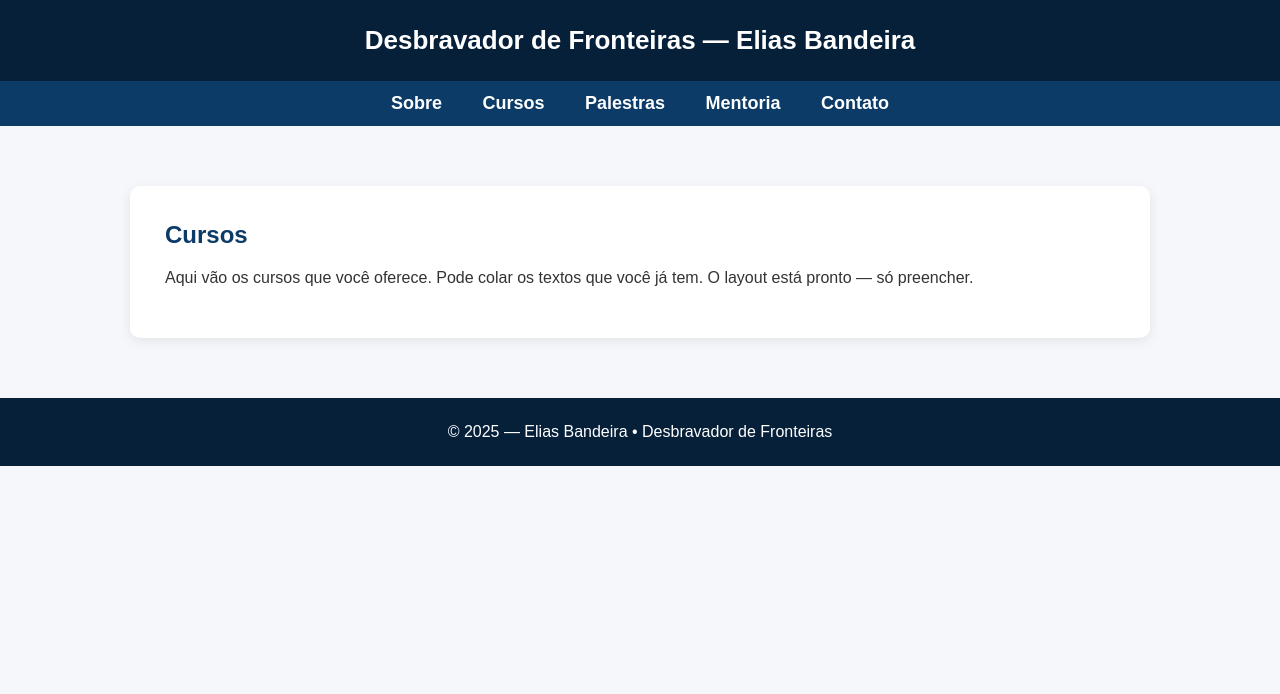
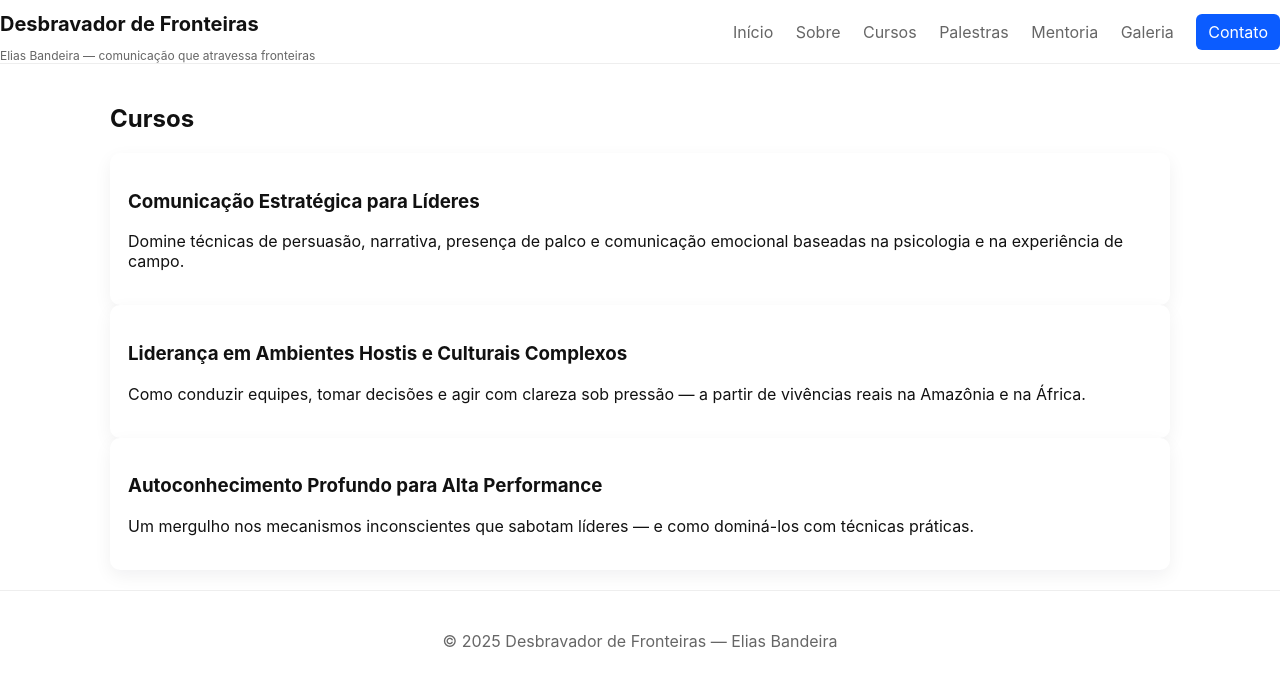
Before and after one commit to eliasbandeira/desbravador-de-fronteiras, a plain HTML site: page cursos.html in a window 1280 px wide. Drawn offline with Linux system fonts and the light colour scheme; files that its build step writes are made by us from their sources.

Commit message:
Add files via upload

```diff
--- a/cursos.html
+++ b/cursos.html
@@ -1,103 +1,50 @@
-<!DOCTYPE html>
+<!doctype html>
 <html lang="pt-BR">
 <head>
-<meta charset="UTF-8" />
-<meta name="viewport" content="width=device-width, initial-scale=1.0" />
-<title>Cursos — Desbravador de Fronteiras</title>
+  <meta charset="utf-8">
+  <title>Cursos — Desbravador de Fronteiras</title>
+  <meta name="viewport" content="width=device-width,initial-scale=1">
+  <link rel="stylesheet" href="css/style.css">
+</head>
+<body>
+  <header class="site-header">
+    <div class="header-inner">
+      <div>
+        <h1 class="brand">Desbravador de Fronteiras</h1>
+        <div class="tagline">Elias Bandeira — comunicação que atravessa fronteiras</div>
+      </div>
+      <nav class="main-nav">
+        <a href="index.html">Início</a>
+        <a href="sobre.html">Sobre</a>
+        <a href="cursos.html">Cursos</a>
+        <a href="palestras.html">Palestras</a>
+        <a href="mentoria.html">Mentoria</a>
+        <a href="galeria.html">Galeria</a>
+        <a href="contato.html" class="cta">Contato</a>
+      </nav>
+    </div>
+  </header>
 
-<style>
-/* ======== ESTILO IGUAL AO INDEX ======== */
-:root {
-  --accent: #0b5cff;
-  --dark-blue: #07203a;
-  --mid-blue: #0b3b66;
-  --bg: #f5f7fa;
-  --text: #333;
-}
+  <main class="container">
+    <h2 class="section-title">Cursos</h2>
 
-body {
-  margin: 0;
-  font-family: Arial, sans-serif;
-  background: var(--bg);
-  color: var(--text);
-}
+    <div class="card">
+      <h3>Comunicação Estratégica para Líderes</h3>
+      <p>Domine técnicas de persuasão, narrativa, presença de palco e comunicação emocional baseadas na psicologia e na experiência de campo.</p>
+    </div>
 
-header {
-  background: var(--dark-blue);
-  color: #fff;
-  padding: 25px 0;
-  text-align: center;
-  font-size: 26px;
-  font-weight: bold;
-}
+    <div class="card">
+      <h3>Liderança em Ambientes Hostis e Culturais Complexos</h3>
+      <p>Como conduzir equipes, tomar decisões e agir com clareza sob pressão — a partir de vivências reais na Amazônia e na África.</p>
+    </div>
 
-nav {
-  background: var(--mid-blue);
-  padding: 12px 0;
-  text-align: center;
-}
+    <div class="card">
+      <h3>Autoconhecimento Profundo para Alta Performance</h3>
+      <p>Um mergulho nos mecanismos inconscientes que sabotam líderes — e como dominá-los com técnicas práticas.</p>
+    </div>
+  </main>
 
-nav a {
-  color: #fff;
-  margin: 0 18px;
-  text-decoration: none;
-  font-size: 18px;
-  font-weight: 600;
-}
-
-nav a:hover {
-  color: var(--accent);
-}
-
-section {
-  width: 90%;
-  max-width: 950px;
-  margin: 60px auto;
-  background: white;
-  padding: 35px;
-  border-radius: 10px;
-  box-shadow: 0 3px 12px rgba(0,0,0,0.08);
-}
-
-section h2 {
-  margin-top: 0;
-  color: var(--mid-blue);
-}
-
-footer {
-  text-align: center;
-  padding: 25px;
-  background: var(--dark-blue);
-  color: white;
-  margin-top: 45px;
-}
-</style>
-</head>
-
-<body>
-
-<header>Desbravador de Fronteiras — Elias Bandeira</header>
-
-<nav>
-  <a href="index.html">Sobre</a>
-  <a href="cursos.html">Cursos</a>
-  <a href="palestras.html">Palestras</a>
-  <a href="mentoria.html">Mentoria</a>
-  <a href="contato.html">Contato</a>
-</nav>
-
-<section>
-  <h2>Cursos</h2>
-  <p>
-    Aqui vão os cursos que você oferece.
-    Pode colar os textos que você já tem.
-    O layout está pronto — só preencher.
-  </p>
-</section>
-
-<footer>
-  © 2025 — Elias Bandeira • Desbravador de Fronteiras
-</footer>
-
+  <footer class="site-footer"><div class="container">&copy; <span id="yrc"></span> Desbravador de Fronteiras — Elias Bandeira</div></footer>
+<script>document.getElementById('yrc').textContent = new Date().getFullYear();</script>
 </body>
 </html>
```
